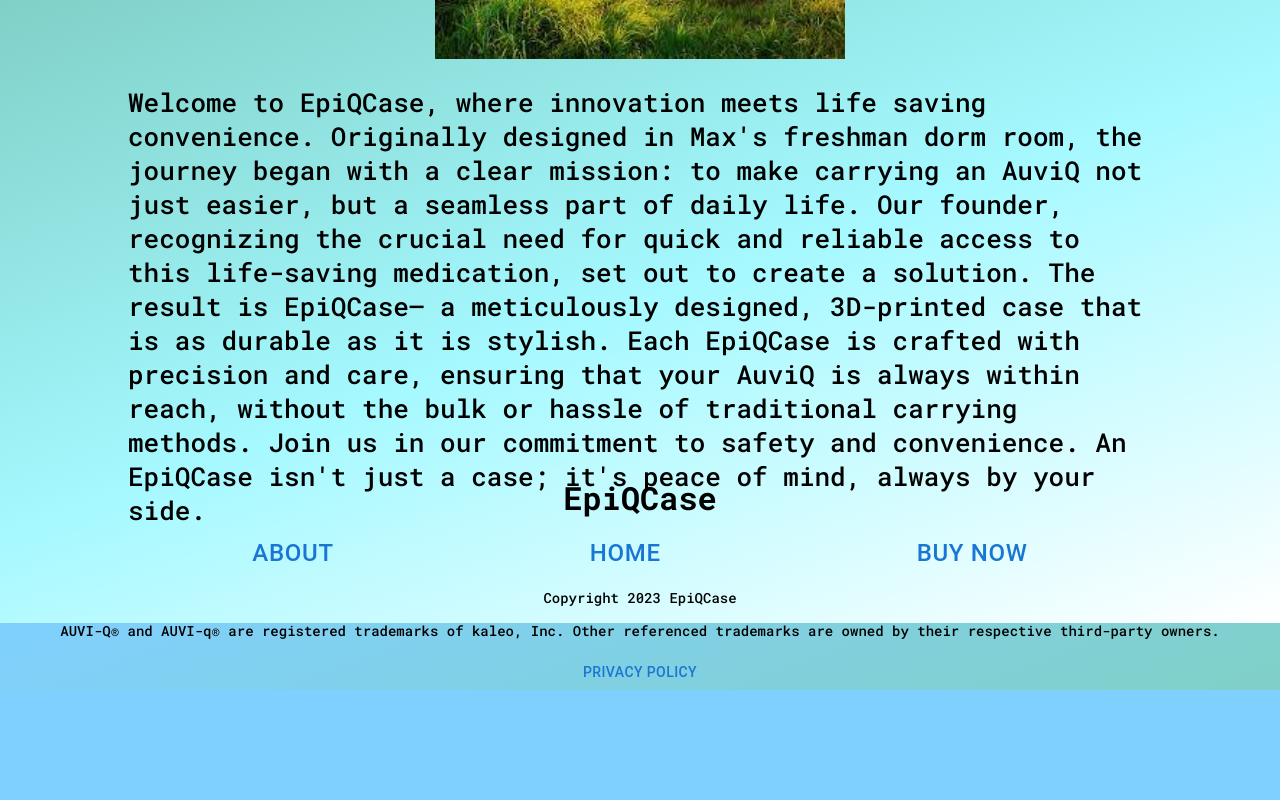
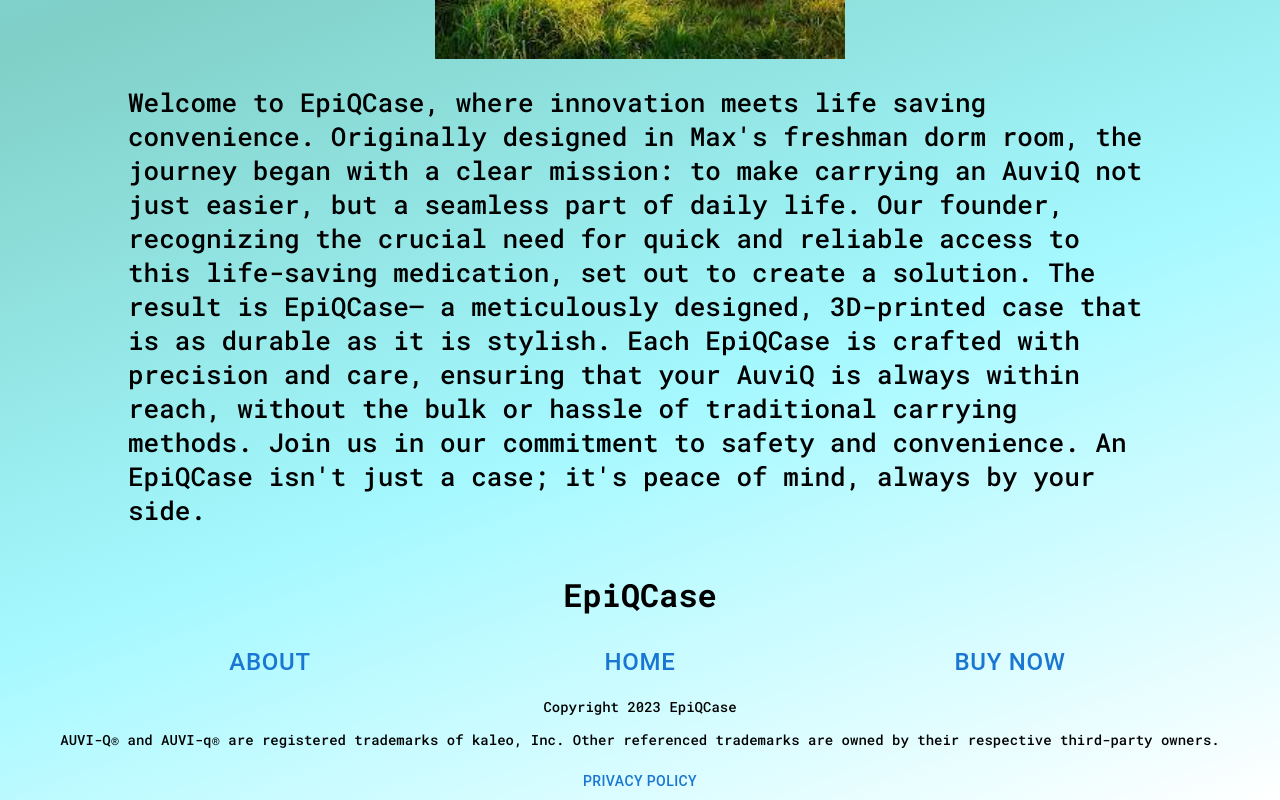
Before and after one commit to maxchapin/maxchapin.github.io, a React (Create React App) app: page /About in a window 1280 px wide. Shown: the part 537-1337 px from the top of the page. Before the commit the page ends 1227 px from the top, so only its background shows below. Built offline with nearby package versions, Linux system fonts and the light colour scheme.

Commit message:
fix footer

```diff
--- a/src/App.css
+++ b/src/App.css
@@ -162,7 +162,6 @@ body {
   display: flex;
   flex-wrap: wrap;
   justify-content: center;
-  height: 100vh;
   padding: 0 10% 0 10%;
 }
 
@@ -224,7 +223,6 @@ body {
 
 .footer{
   text-align: center;
-  height: 275px;
   width: 100%;
   /*background-color: #80d0ff;*/
   /*background-image: linear-gradient(160deg, #80d0ff 0%, #80D0C7 33%, #a5f9ff 66%, #ffffff 100%);*/
@@ -233,13 +231,21 @@ body {
 
 .footer .footerLogo{
   margin: 0;
-  padding: 10% 0 1% 0;
+  padding: 0% 0 2% 0;
+}
+
+.footer .footerButtons{
+  display: flex;
+  flex-wrap: wrap;
+  justify-content:space-evenly ;
+
 }
 
 .footer .footerButton{
   font-size: 24px;
   padding: 0 10% 0 10%;
   text-decoration: none;
+  width: 200px;
 }
 
 .footer p{
--- a/src/components/Footer.jsx
+++ b/src/components/Footer.jsx
@@ -9,6 +9,7 @@ function Footer() {
 
             <h1 className="footerLogo">EpiQCase</h1>
 
+            <div className="footerButtons">
                 <Link to='./About'>
                     <Button className='footerButton' >About</Button>
                 </Link>
@@ -20,6 +21,9 @@ function Footer() {
                 <Link to='/Purchase' >
                     <Button className='footerButton'>Buy Now</Button>
                 </Link>
+
+            </div>
+
 
             <p>Copyright 2023 EpiQCase</p>
             <p>AUVI-Q® and AUVI-q® are registered trademarks of kaleo, Inc. Other referenced trademarks are owned by their respective third-party owners.</p>
```
Lines whose indentation alone changed are shown as unchanged.
